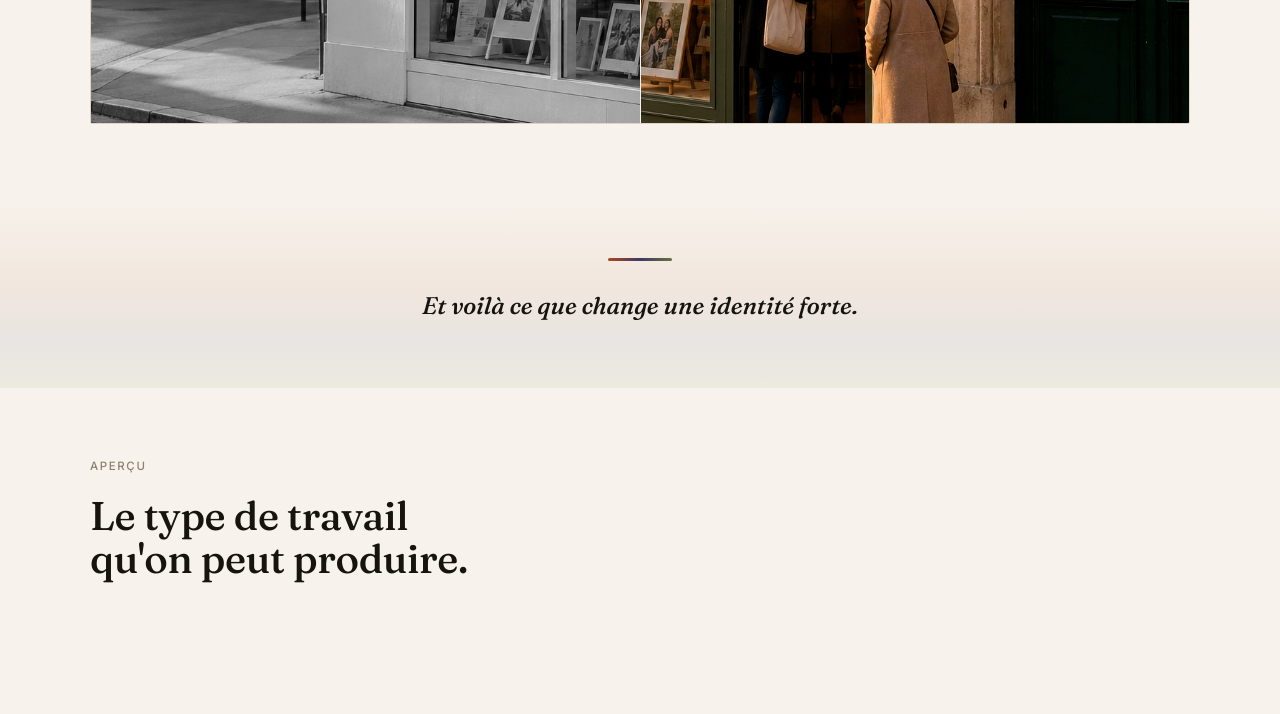
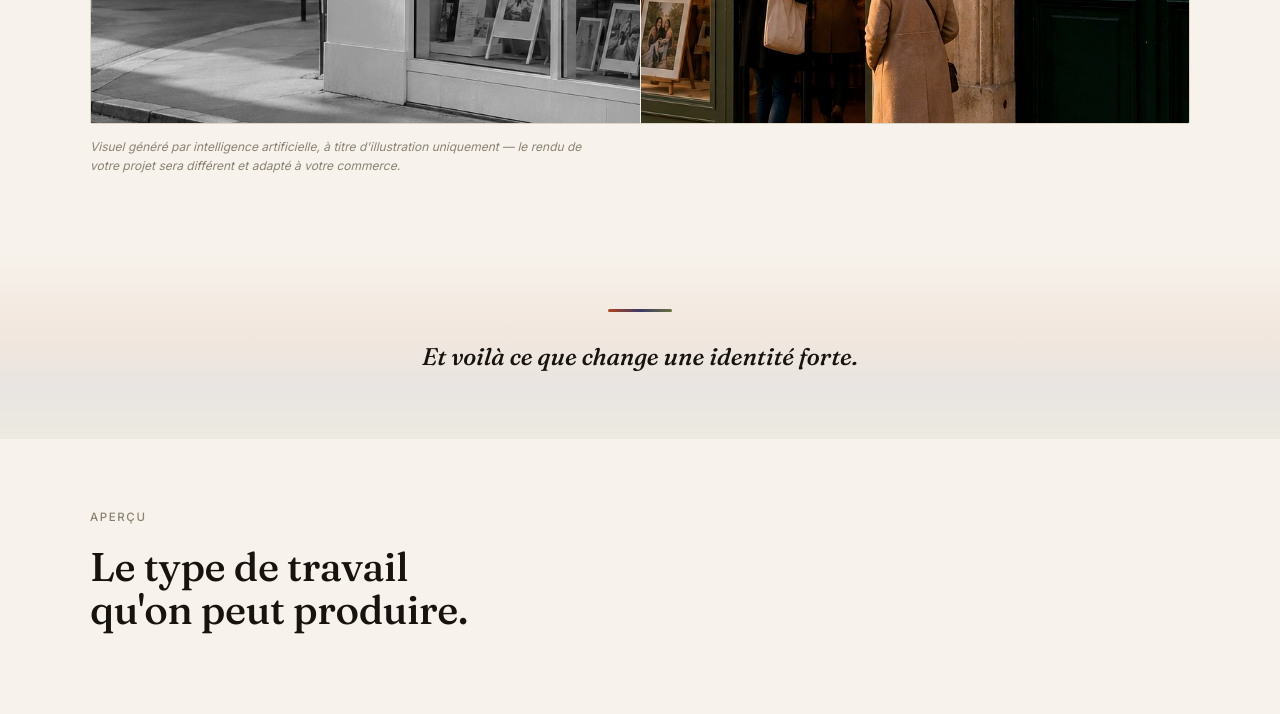
Before and after one commit to fripiz/identite-studio, a website: page public/index.html in a window 1280 px wide. Shown: the part 2900-3614 px from the top of the page. Drawn offline with Linux system fonts and the light colour scheme.

Commit message:
Mention IA sous le slider avant-apres

```diff
--- a/public/css/style.css
+++ b/public/css/style.css
@@ -172,6 +172,7 @@ p.lede{font-size:17px;max-width:520px;color:#4A4436;}
   border:1px solid var(--line-strong);
 }
 .ba-range{position:absolute;inset:0;width:100%;height:100%;opacity:0;cursor:ew-resize;margin:0;}
+.ba-disclaimer{margin-top:14px;font-size:12px;color:var(--muted);font-style:italic;max-width:520px;}
 
 /* color transition */
 .color-transition{
--- a/public/index.html
+++ b/public/index.html
@@ -137,6 +137,7 @@
         <div class="ba-handle" id="baHandle"><span></span></div>
         <input type="range" class="ba-range" id="baRange" min="0" max="100" value="50" aria-label="Comparer avant et après">
       </div>
+      <p class="ba-disclaimer reveal" style="transition-delay:.15s">Visuel généré par intelligence artificielle, à titre d'illustration uniquement — le rendu de votre projet sera différent et adapté à votre commerce.</p>
     </div>
   </section>
 
```
